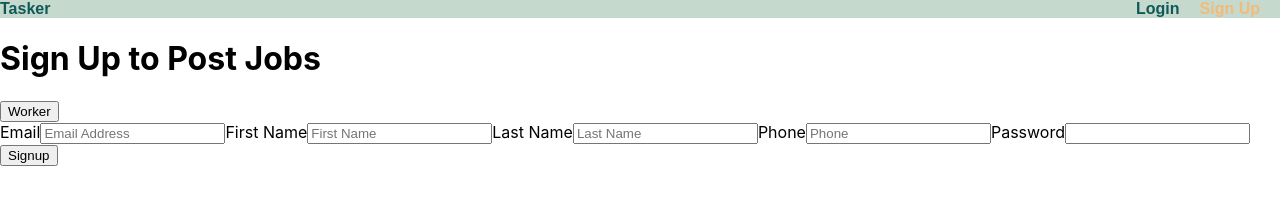
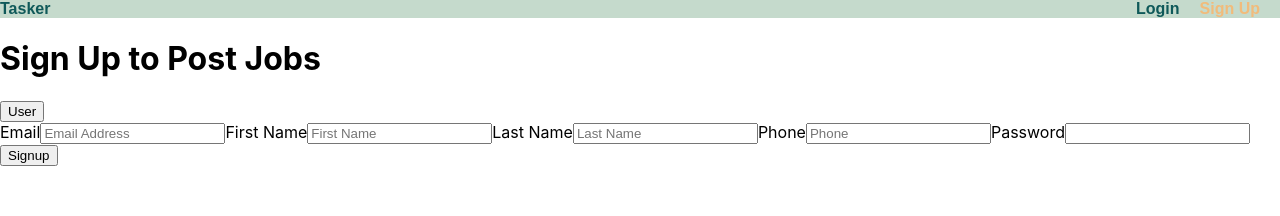
Before and after one commit to jswanson806/Tasker, a React (Create React App) app in the folder frontend/tasker/: page /signup in a window 1280 px wide. Shown: the top 216 px of the page. Built offline with nearby package versions, Linux system fonts and the light colour scheme; no server answers.

Commit message:
fixes bug where user isWorker property was always set to 'true'

```diff
--- a/frontend/tasker/src/components/SignUp.js
+++ b/frontend/tasker/src/components/SignUp.js
@@ -99,11 +99,11 @@
                 <h1>{!isWorker ? 'Sign Up to Post Jobs' : 'Sign Up to Find Jobs'}</h1>
 
                 {/* render button to toggle between user and worker signup */}
-                {!isWorker && (
+                {isWorker && (
                     <button data-testid="signup-form-toggle" onClick={toggleIsWorker}>Worker</button>
                 )}
 
-                {isWorker && (
+                {!isWorker && (
                     <button data-testid="signup-form-toggle" onClick={toggleIsWorker}>User</button>
                 )}
 
```
